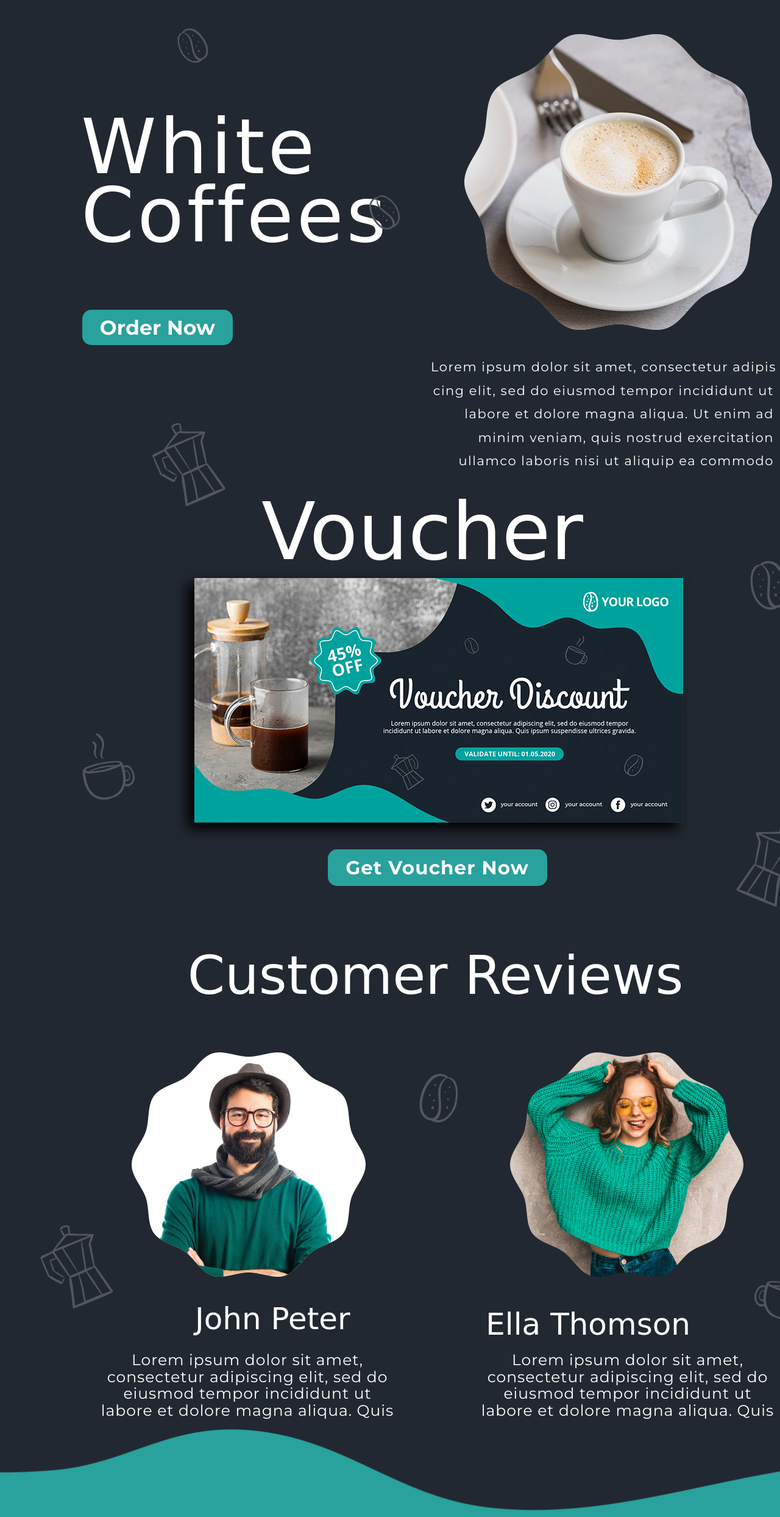
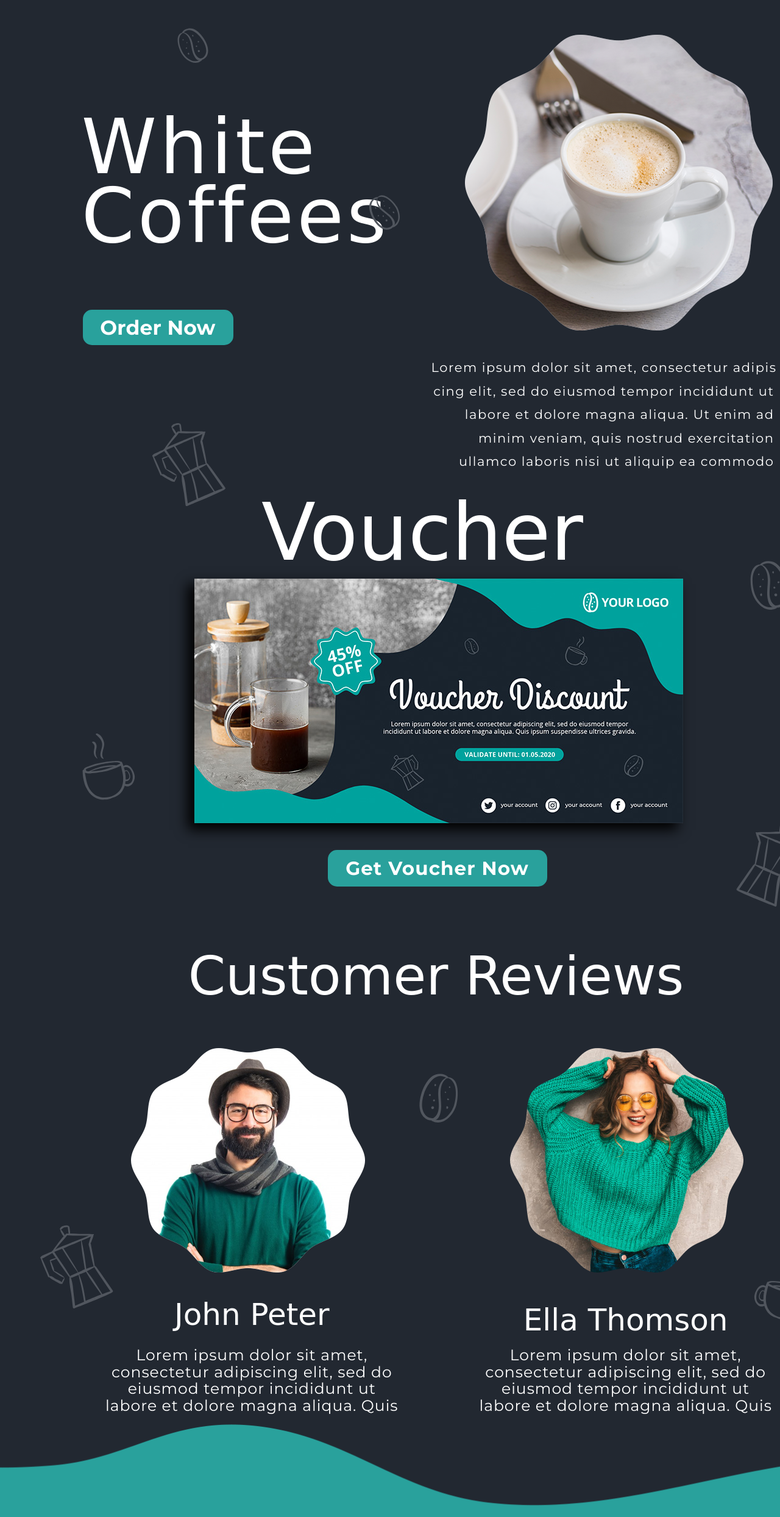
Before and after one commit to Kangaschan/RPI-lab-1, a plain HTML site: page index.html in a window 1280 px wide. Shown: the part 2452-4940 px from the top of the page at 61% size. Drawn offline with Linux system fonts and the light colour scheme; a web font is replaced by a local one.

Commit message:
fixed paddings

```diff
--- a/Css/Customer.css
+++ b/Css/Customer.css
@@ -3,7 +3,7 @@
     width: 1440px;
     box-sizing: border-box;
     background-color: #222831;
-    padding-top: 60px;
+    padding-top: 52px;
     display: flex;
     flex-direction: column;
     justify-content: center;
@@ -16,32 +16,26 @@
     font-size: 88px;
     font-weight: initial;
     letter-spacing: -0.1px;
-    margin-left: -11px;
-    margin-top: -8px;
+    margin-left: -9px;
 
 }
-.Pictures{
-    margin-left: 216px;
-    margin-right: 220px;
+.CustWrap{
     display: flex;
     flex-direction: row;
-    justify-content: space-between;
-    margin-bottom: 40px;
+    justify-content: space-evenly;
 }
-.Names{
-    display: flex;
-    flex-direction: row;
-    justify-content: space-between;
-    margin-left: 320px;
-    margin-right: 307px;
+.Custleft{
+  width: 400px;
+  display: flex;
+  flex-direction: column;
+
+  align-items: center;
 }
-.Paragr{
-    margin-top: 16px;
-    display: flex;
-    flex-direction: row;
-    justify-content: space-between;
-    margin-left: 161px;
-    margin-right: 165px;
+.CustImg1{
+    padding-right: 12px;
+}
+.CustImg2{
+    padding-left: 3px;
 }
 .text{
     width: 490px;
@@ -49,12 +43,14 @@
 
 .lowertext{
     margin-top: 9px;
+    margin-bottom: -9px;
 }
 .heading{
     height: 170px;
 }
 
 .Customer h2{
+    margin-top: 36px;
     text-align: center;
     font-family: 'Grand Hotel', cursive;
     color: white;
@@ -69,6 +65,5 @@
     line-height: 27.5px;
     letter-spacing: 1px;
     color: white;
-
-
+    margin-top: 24px;
 }
--- a/Css/WeAreOpen.css
+++ b/Css/WeAreOpen.css
@@ -6,6 +6,7 @@
     height: 535px;
     text-align: center;
     padding-left: 2px;
+    padding-top: 9px;
 
 }
 .TimeTable{
--- a/Css/WhiteCoffee.css
+++ b/Css/WhiteCoffee.css
@@ -3,31 +3,30 @@
 .WhiteCoffee{
     box-sizing: border-box;
     background-color: #222831;
-    padding-top: 60px;
+    padding-top: 65px;
 }
 .wrapper{
     display: flex;
+    flex-direction: row;
+    justify-content: space-around;
+    align-items:center;
 
 }
 .left{
-    width: 700px;
-}
-.wrapper3{
-    padding-top: 133px;
-    padding-left: 133px;
-    width: 340px;
-    justify-content: column;
+    width:300px;
+    display: flex;
+    flex-direction: column;
+    margin-bottom: 83px;
 
 }
 .right{
-    width: 740px;
+    width: 600px;
+    padding-right: 6px;
 }
-.wrapper4{
-    padding-top: 4px;
-    padding-right: 170px;
-    justify-content: column;
+.WCText{
+  padding-right: 30px;
+}
 
-}
 .WhiteCoffee button{
     margin-left: 2px;
     margin-top: 98px;
@@ -56,9 +55,9 @@
     letter-spacing: 5px;
     line-height: 0.9;
 }
-.WhiteCoffee pre{padding-top: 38px;
+.WhiteCoffee pre{
+    padding-top: 38px;
     text-align: right;
-
     font-family: 'Montserrat', sans-serif;
     color: white;
     font-size: 21px;
--- a/index.html
+++ b/index.html
@@ -175,7 +175,7 @@
         <section class=" WhiteCoffee">
             <div class="wrapper">
                 <div class="left">
-                    <div class="wrapper3">
+                    <div class=" WCDIR">
                         <h1> White Coffees </h1>
                         <button>
                             Order Now
@@ -183,10 +183,9 @@
                     </div>
                 </div>
                 <div class="right" >
-                    <div class="wrapper4">
-
                     <img src="Img/Whitecoffee.png" >
-                        <h3><pre> Lorem ipsum dolor sit amet, consectetur adipis</pre></h3>
+                    <div class="WCText">
+                    <h2><pre> Lorem ipsum dolor sit amet, consectetur adipis</pre></h2>
                     <h2> cing elit, sed do eiusmod tempor incididunt ut labore et dolore magna aliqua. Ut enim ad minim veniam, quis nostrud exercitation ullamco laboris nisi ut aliquip ea commodo
                     </h2>
                     </div>
@@ -202,29 +201,39 @@
             </div>
         </section>
         <section class="Customer">
-
             <div class="heading">
                 <h1>Customer Reviews</h1>
             </div>
-            <div class="Pictures">
+
+            <div class="CustWrap">
+                <div class="Custleft">
+                    <div class="CustImg1">
                         <img src="Img/CRM.png">
+                    </div>
+                       <div class="spat"  >
+                        <h2> John Peter </h2>
+                        </div>
+                        <div class="text">
+                            <h3>Lorem ipsum dolor sit amet, consectetur adipiscing elit, sed do eiusmod tempor incididunt ut labore et dolore magna aliqua. Quis </h3>
+                        </div>
+
+                </div>
+
+                <div class="Custleft">
+                    <div class="CustImg2">
                         <img src="Img/CRW.png">
                     </div>
-            <div class="Names">
-                <h2> John Peter </h2>
                         <div class="lowertext">
                             <h2> Ella Thomson </h2>
-                </div>
-            </div>
-            <div class="Paragr">
-                <div class="text">
-                    <h3>Lorem ipsum dolor sit amet, consectetur adipiscing elit, sed do eiusmod tempor incididunt ut labore et dolore magna aliqua. Quis </h3>
                         </div>
                         <div class="text">
                             <h3>Lorem ipsum dolor sit amet, consectetur adipiscing elit, sed do eiusmod tempor incididunt ut labore et dolore magna aliqua. Quis </h3>
                         </div>
                 </div>
+           </div>
+
         <img src="./images/CustomerWave.png" alt="cool wave">
+
         </section>
         <section class="WeAreOpen">
             <h1 class="WeAreOpen__Title">We are Open</h1>
```
Lines whose indentation alone changed are shown as unchanged.
